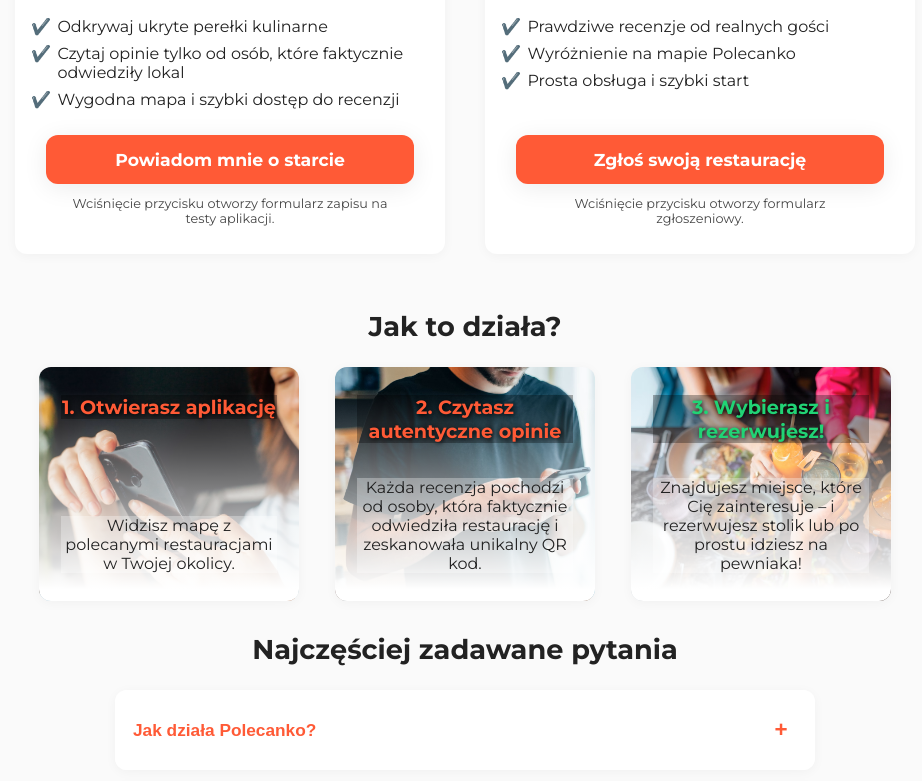
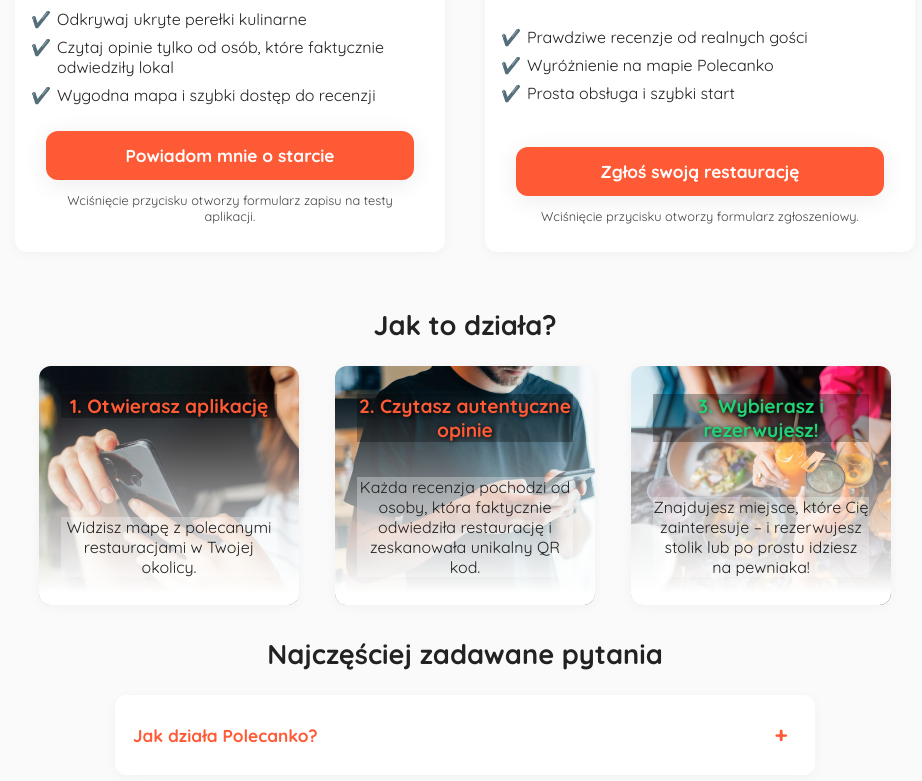
Before and after one commit to Agonista-receptora-GABA/polecanko_page, a plain HTML site: page index.html in a window 1280 px wide. Shown: the part 940-1721 px from the top of the page, without its empty margins (175-1097 px from the left). Drawn offline with Linux system fonts and the light colour scheme.

Commit message:
Use the same font as in app - Quicksand
For consistency of course.

```diff
--- a/css/style.css
+++ b/css/style.css
@@ -19,7 +19,7 @@ html {
   box-sizing: inherit;
 }
 body {
-  font-family: "Montserrat", Arial, sans-serif;
+  font-family: "Quicksand", sans-serif;
   background: var(--bg);
   margin: 0;
   color: var(--secondary);
@@ -36,7 +36,10 @@ body {
   padding: 0 40px;
   height: var(--navbar-height);
   background: rgba(255, 255, 255, 0.08);
-  transition: background 0.4s, box-shadow 0.4s, backdrop-filter 0.4s,
+  transition:
+    background 0.4s,
+    box-shadow 0.4s,
+    backdrop-filter 0.4s,
     height 0.3s;
   backdrop-filter: blur(0px);
 }
@@ -72,7 +75,10 @@ body {
   font-size: 1.08rem;
   padding: 4px 2px;
   border-radius: 6px;
-  transition: background 0.2s, color 0.2s, font-size 0.2s;
+  transition:
+    background 0.2s,
+    color 0.2s,
+    font-size 0.2s;
   background: transparent;
   white-space: nowrap;
 }
@@ -121,6 +127,9 @@ header p:first-of-type {
   font-size: 1.55rem;
   margin-bottom: 28px;
 }
+button {
+  font-family: inherit;
+}
 .cta-btn {
   background: #fff;
   color: var(--primary);
@@ -131,7 +140,9 @@ header p:first-of-type {
   font-weight: 700;
   cursor: pointer;
   box-shadow: 0 4px 24px rgba(0, 0, 0, 0.08);
-  transition: background 0.2s, color 0.2s;
+  transition:
+    background 0.2s,
+    color 0.2s;
   margin-top: 10px;
 }
 .cta-btn:hover {
@@ -240,7 +251,9 @@ header p:first-of-type {
   color: #fff;
   font-weight: 700;
   cursor: pointer;
-  transition: background 0.2s, color 0.2s;
+  transition:
+    background 0.2s,
+    color 0.2s;
   margin-top: 0;
 }
 .responsive-form .cta-btn:hover {
@@ -313,7 +326,9 @@ header p:first-of-type {
   color: var(--secondary);
   font-size: 1rem;
   padding: 0 24px;
-  transition: max-height 0.4s ease, padding 0.2s;
+  transition:
+    max-height 0.4s ease,
+    padding 0.2s;
 }
 .faq-item.active .faq-answer {
   max-height: 400px;
--- /dev/null
+++ b/fonts/faces.css
@@ -0,0 +1,38 @@
+@font-face {
+  font-family: "Quicksand";
+  src: url("./Quicksand-Bold.ttf") format("truetype");
+  font-weight: 700;
+  font-style: normal;
+  font-display: swap;
+}
+
+@font-face {
+  font-family: "Quicksand";
+  src: url("./Quicksand-Light.ttf") format("truetype");
+  font-weight: 300;
+  font-style: normal;
+  font-display: swap;
+}
+
+@font-face {
+  font-family: "Quicksand";
+  src: url("./Quicksand-Medium.ttf") format("truetype");
+  font-weight: 500;
+  font-style: normal;
+  font-display: swap;
+}
+@font-face {
+  font-family: "Quicksand";
+  src: url("./Quicksand-Regular.ttf") format("truetype");
+  font-weight: 400;
+  font-style: normal;
+  font-display: swap;
+}
+
+@font-face {
+  font-family: "Quicksand";
+  src: url("./Quicksand-SemiBold.ttf") format("truetype");
+  font-weight: 600;
+  font-style: normal;
+  font-display: swap;
+}
--- a/index.html
+++ b/index.html
@@ -1,4 +1,4 @@
-<!DOCTYPE html>
+<!doctype html>
 <html lang="pl">
   <head>
     <!-- Google tag (gtag.js) -->
@@ -94,6 +94,7 @@
     <link rel="apple-touch-icon" href="/images/icons/apple-touch-icon.png" />
 
     <link rel="manifest" href="/site.webmanifest" />
+    <link href="/fonts/faces.css" rel="stylesheet" />
     <link href="/css/style.css" rel="stylesheet" />
   </head>
   <body>
@@ -119,7 +120,11 @@
       <p>Dla odkrywców smaków i właścicieli restauracji.</p>
       <button
         class="cta-btn"
-        onclick="document.getElementById('sections').scrollIntoView({behavior:'smooth'})"
+        onclick="
+          document
+            .getElementById('sections')
+            .scrollIntoView({ behavior: 'smooth' })
+        "
       >
         Dowiedz się więcej
       </button>
```
Also changed, not shown: fonts/Quicksand-Bold.ttf (added), fonts/Quicksand-Light.ttf (added), fonts/Quicksand-Medium.ttf (added), fonts/Quicksand-Regular.ttf (added), fonts/Quicksand-SemiBold.ttf (added).
